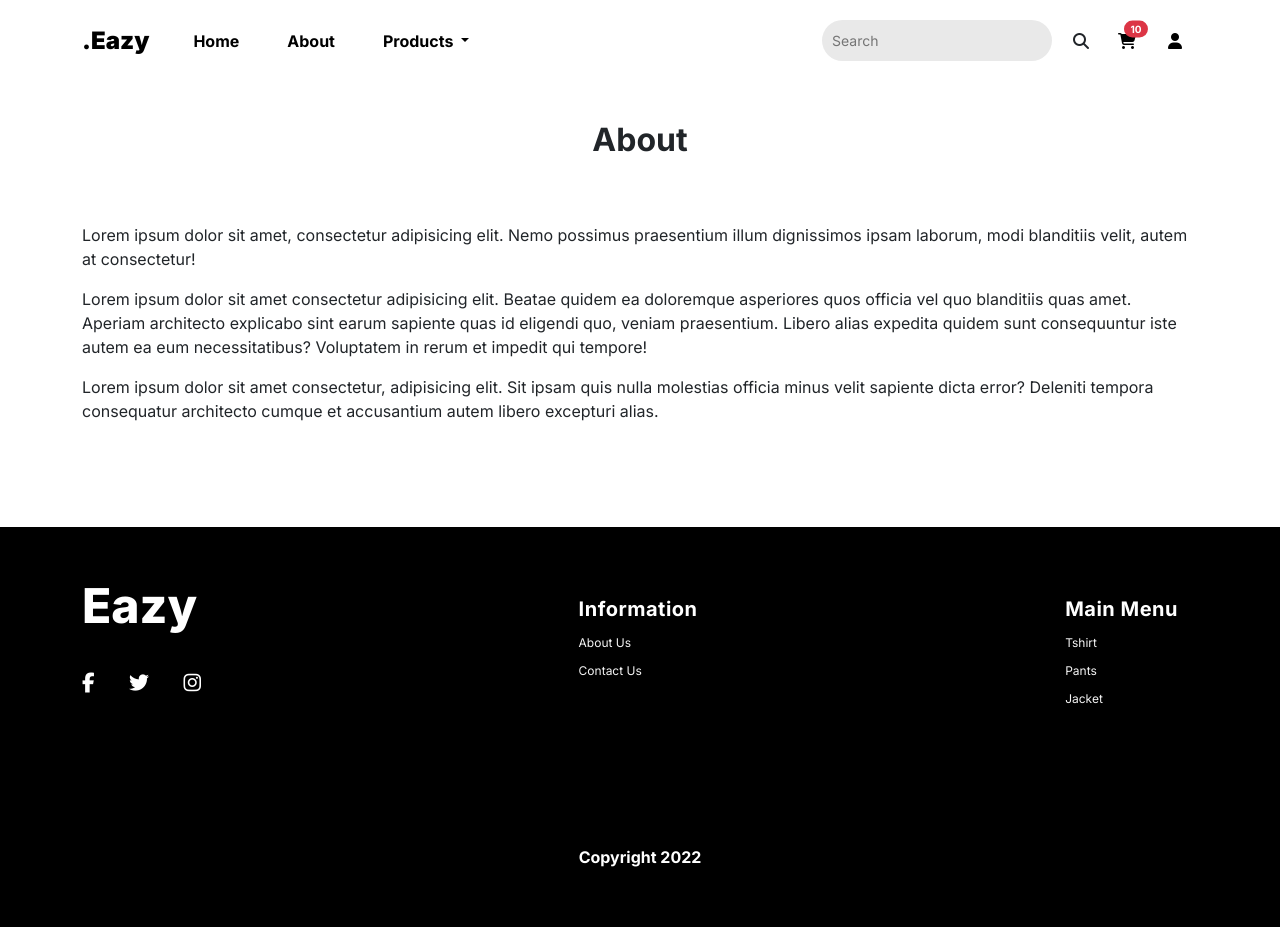
After one commit to edi-nugroho/simple-ecommerce, a CodeIgniter 4 app: template app/Views/pages/about.php in a window 1280 px wide. The commit adds this page. Run offline with PHP 8.4 and a stand-in for CodeIgniter, Linux system fonts and the light colour scheme; the template is opened without the code that fills it: most values are stand-ins (such as "Sample title", 1, 10 or a date in 2020); some libraries are stand-ins or nearby versions.

Commit message:
Penambahan page about dan lain lain

```diff
--- a/app/Config/Routes.php
+++ b/app/Config/Routes.php
@@ -38,6 +38,7 @@ $routes->set404Override();
 $routes->get('/', 'Home::index');
 $routes->get('/allproducts', 'Home::allProducts');
 $routes->get('/product/(:num)', 'Home::product/$1');
+$routes->get('/about', 'Home::about');
 
 /*
  * --------------------------------------------------------------------
--- a/app/Models/Product.php
+++ b/app/Models/Product.php
@@ -56,9 +56,4 @@ class Product extends Model
     {
         return $this->where(['id' => $id])->first();
     }
-
-    public function getProductByKeyword($keyword)
-    {
-
-    }
 }
--- a/app/Views/layouts/navbar.php
+++ b/app/Views/layouts/navbar.php
@@ -10,7 +10,7 @@
           <a class="nav-link" aria-current="page" href="/">Home</a>
         </li>
         <li class="nav-item px-3">
-          <a class="nav-link" href="#">About</a>
+          <a class="nav-link" href="/about">About</a>
         </li>
         <li class="nav-item dropdown px-3">
           <a class="nav-link dropdown-toggle" href="#" role="button" data-bs-toggle="dropdown" aria-expanded="false">
--- /dev/null
+++ b/app/Views/pages/about.php
@@ -0,0 +1,13 @@
+<?= $this->extend('layouts/template'); ?>
+
+<?= $this->section('content'); ?>
+    <div class="about">
+        <div class="container">
+            <h2>About</h2>
+
+            <p>Lorem ipsum dolor sit amet, consectetur adipisicing elit. Nemo possimus praesentium illum dignissimos ipsam laborum, modi blanditiis velit, autem at consectetur!</p>
+            <p>Lorem ipsum dolor sit amet consectetur adipisicing elit. Beatae quidem ea doloremque asperiores quos officia vel quo blanditiis quas amet. Aperiam architecto explicabo sint earum sapiente quas id eligendi quo, veniam praesentium. Libero alias expedita quidem sunt consequuntur iste autem ea eum necessitatibus? Voluptatem in rerum et impedit qui tempore!</p>
+            <p>Lorem ipsum dolor sit amet consectetur, adipisicing elit. Sit ipsam quis nulla molestias officia minus velit sapiente dicta error? Deleniti tempora consequatur architecto cumque et accusantium autem libero excepturi alias.</p>
+        </div>
+    </div>
+<?= $this->endSection(); ?>
--- a/app/Views/pages/home.php
+++ b/app/Views/pages/home.php
@@ -33,7 +33,7 @@
 						<?php if($p->is_discount == 1) : ?>
 							<!-- Discount-->
 							<div class="discount" style="background-color: black; color: white; position: absolute;">
-								<h6 style="font-weight: 600; margin: 0; padding: 5px 10px;">20%</h6>
+								<h6 style="font-weight: 800; margin: 0; padding: 5px 10px;">20%</h6>
 							</div>
 						<?php endif; ?>
 						<!-- Image Sementara -->
--- a/app/Views/pages/products.php
+++ b/app/Views/pages/products.php
@@ -10,7 +10,7 @@
 						<?php if($p->is_discount == 1) : ?>
 							<!-- Discount-->
 							<div class="discount" style="background-color: black; color: white; position: absolute;">
-								<h6 style="font-weight: 600; margin: 0; padding: 5px 10px;">20%</h6>
+								<h6 style="font-weight: 800; margin: 0; padding: 5px 10px;">20%</h6>
 							</div>
 						<?php endif; ?>
 						<!-- Image Sementara -->
--- a/public/css/style.css
+++ b/public/css/style.css
@@ -99,6 +99,21 @@ body > .navbar {
 .tshirt > h1 {
 	color: white;
 	font-weight: 800;
+}
+
+/* Page About Styling */
+.about {
+	padding: 40px 0;
+}
+
+.about h2 {
+	font-weight: 700;
+	text-align: center;
+	margin-bottom: 4rem;
+}
+
+.about p:nth-child(4) {
+	margin-bottom: 4rem;
 }
 
 /* Page All Products  */
```
Also changed, not shown: app/Controllers/Home.php (+9 -0 lines).
